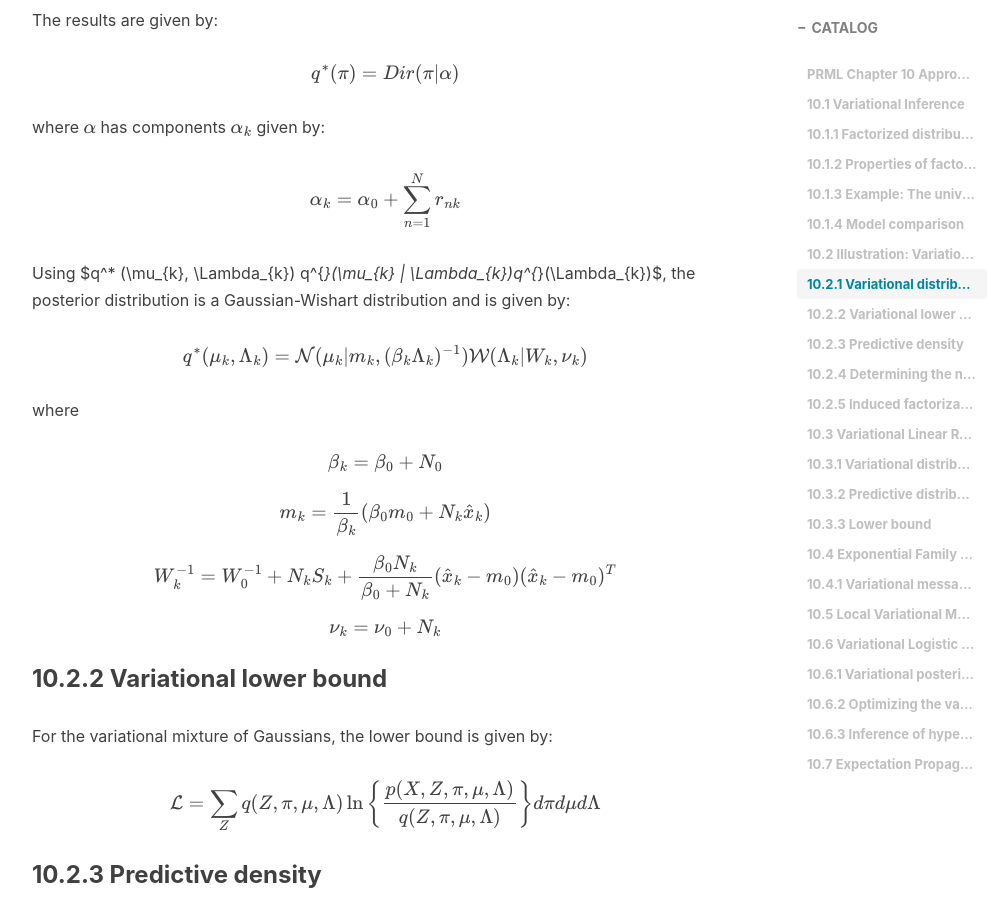
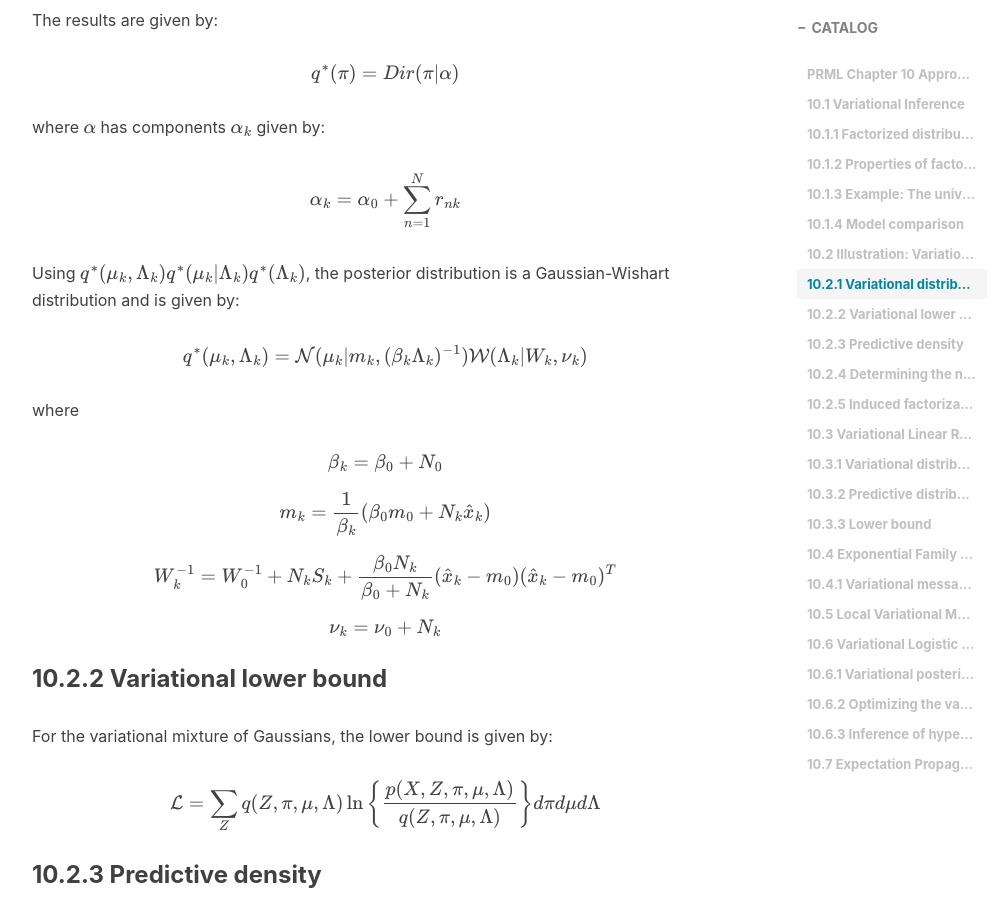
Before and after one commit to ZaccWu/ZaccWu.github.io, a Jekyll site: the page built from _posts/2019-09-27-PRML Chapter 10 Approximate Inference.md, in a window 1280 px wide and 900 px high, scrolled down 5001 px. Shown: the whole window, without its empty margins (233-1239 px from the left). Built offline with Jekyll 4.4.1, drawn with Linux system fonts in a browser that asks for light colours; nearby versions of some CDN libraries; formulas are drawn with MathJax 3; comment, search, counter and statistics services are not loaded.

```diff
--- a/_posts/2019-09-27-PRML Chapter 10 Approximate Inference.md
+++ b/_posts/2019-09-27-PRML Chapter 10 Approximate Inference.md
@@ -135,7 +135,7 @@ where $\alpha$ has components $\alpha_k$ given by:
 
 $$\alpha_{k} = \alpha_{0} + \sum_{n=1}^{N}r_{nk}$$
 
-Using $q^* (\mu_{k}, \Lambda_{k}) q^{*}(\mu_{k} \| \Lambda_{k})q^{*}(\Lambda_{k})$, the posterior distribution is a Gaussian-Wishart distribution and is given by:
+Using $q^* (\mu_{k}, \Lambda_{k}) q^* (\mu_{k} \| \Lambda_{k})q^* (\Lambda_{k})$, the posterior distribution is a Gaussian-Wishart distribution and is given by:
 
 $$q^{*}(\mu_{k}, \Lambda_{k}) = \mathcal{N}(\mu_{k} | m_{k}, (\beta_{k}\Lambda_{k})^{-1})\mathcal{W}(\Lambda_{k} | W_{k}, \nu_{k})$$
 
```
